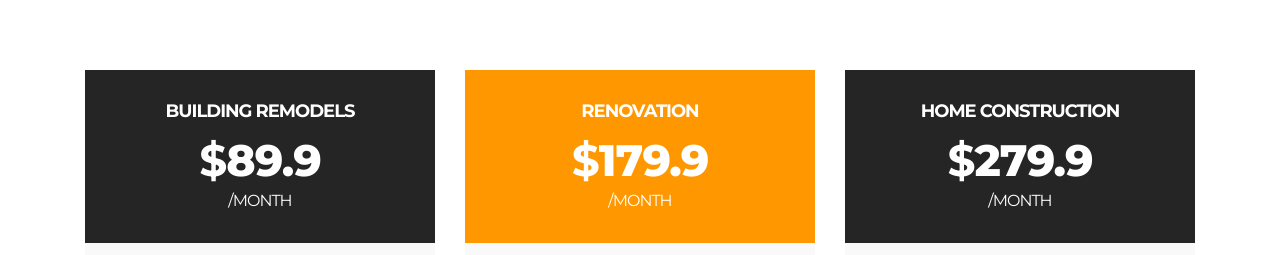
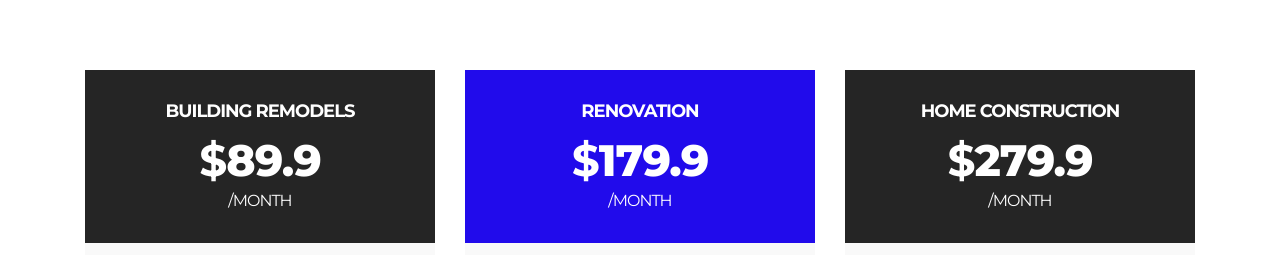
Before and after one commit to Danbethwel/constra-main, a website: page theme/pricing.html in a window 1280 px wide. Shown: the part 697-952 px from the top of the page. Drawn offline with nearby package versions, Linux system fonts and the light colour scheme; some packages are replaced by stand-ins of ours.

Commit message:
new commit

```diff
--- a/theme/css/style.css
+++ b/theme/css/style.css
@@ -2835,7 +2835,7 @@ img.testimonial-thumb {
 
 /* Pricing featured */
 .ts-pricing-box.ts-pricing-featured .ts-pricing-header {
-  background: #ff9800;
+  background: #210beb;
 }
 
 /* Contact Us
```
Also changed, not shown: 1 other file.
